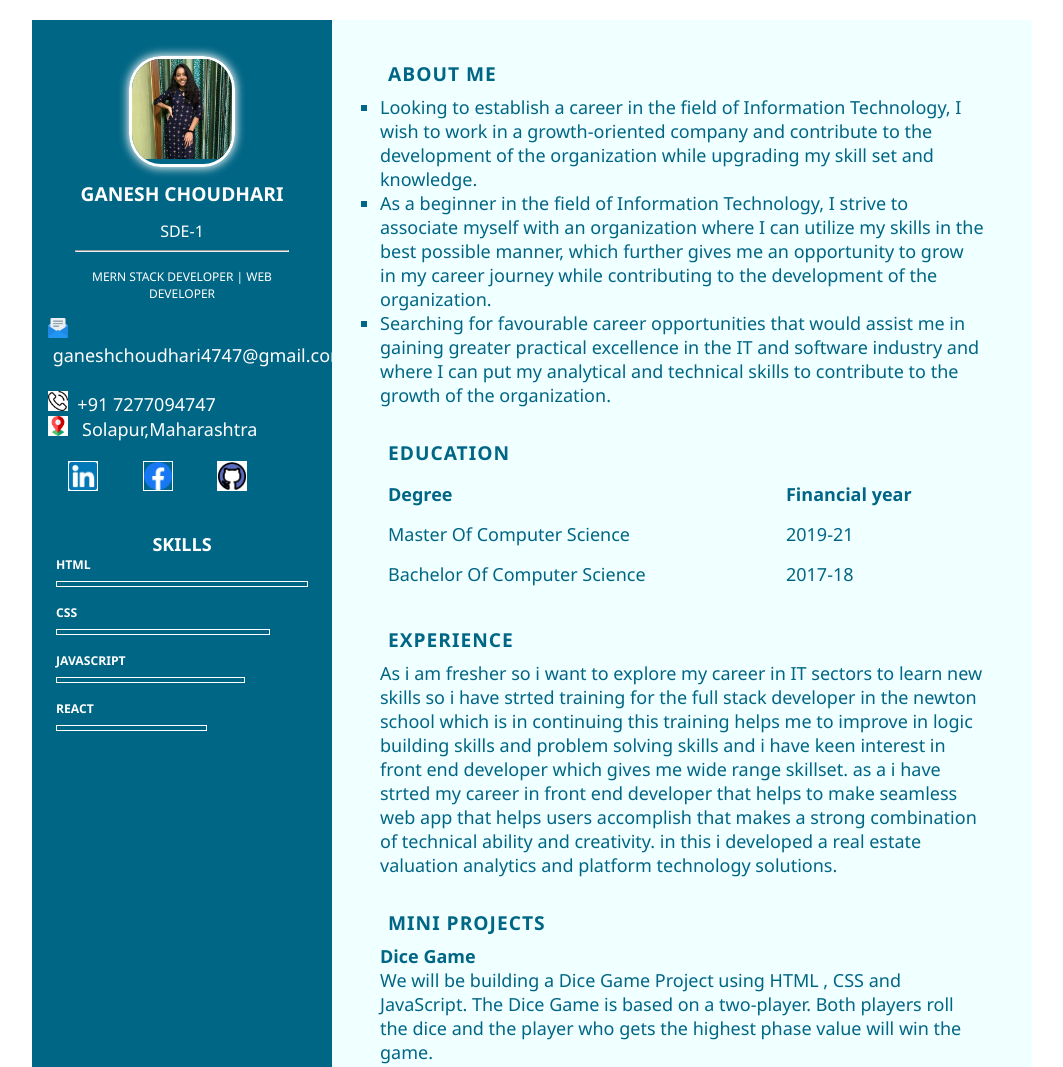
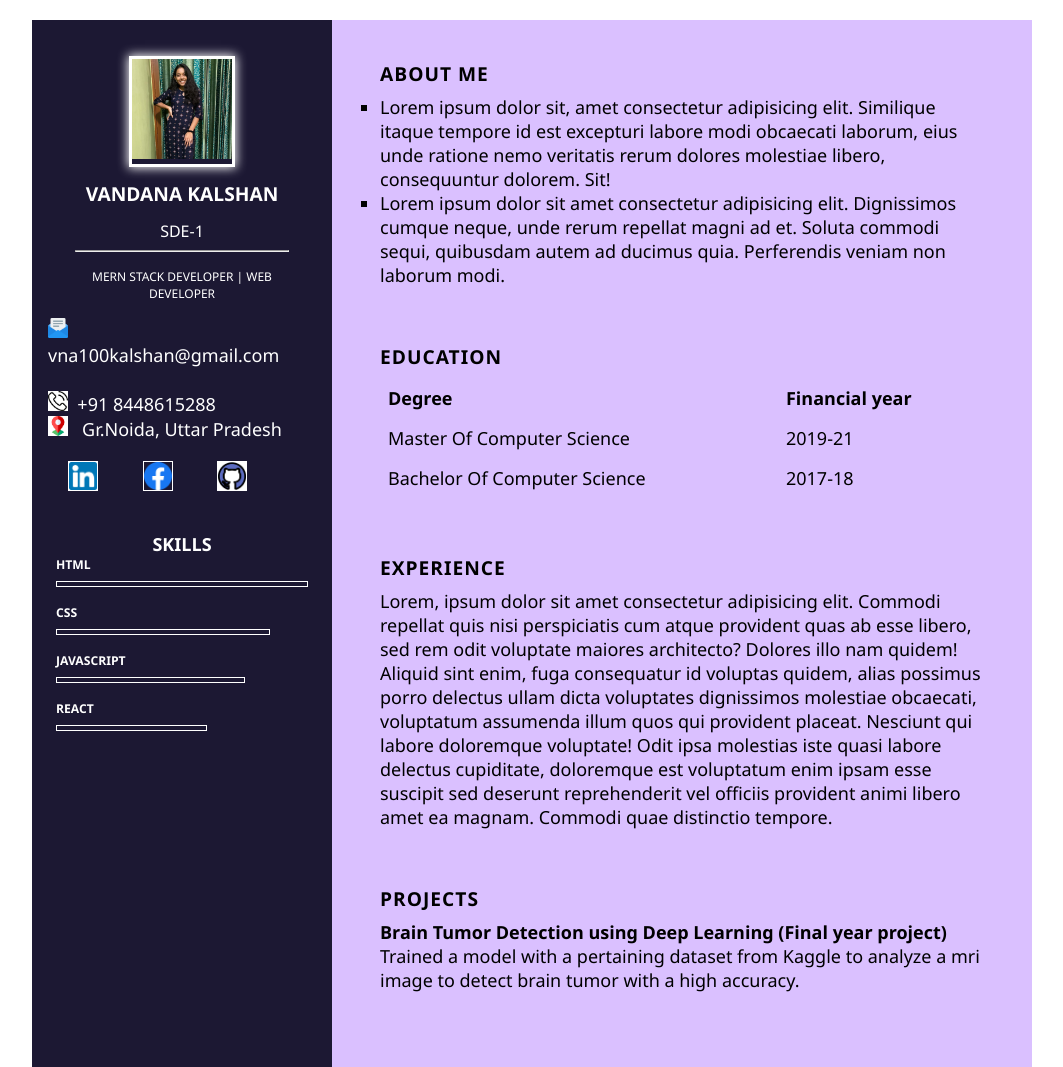
Before and after one commit to VandanaKalshan/Portfolio, a plain HTML site: page index.html in a window 1280 px wide. Shown: the top 1067 px of the page, without its empty margins (32-1095 px from the left). Drawn offline with Linux system fonts and the light colour scheme.

Commit message:
finishing

```diff
--- a/index.html
+++ b/index.html
@@ -25,7 +25,7 @@
                     <div class="profile-image">
                         <img src="./image/pic1.jpg" alt="profile-image">
                     </div>
-                    <div class="name">Ganesh Choudhari</div>
+                    <div class="name">Vandana Kalshan</div>
                     <div class="designation">SDE-1</div>
                     <hr style="width:80%;text-align:left;margin-left:0">
                     <div class="description">MERN Stack Developer | Web Developer </div>
@@ -34,12 +34,12 @@
                     <div class="contact-item">
                         <div class="personal-details">
                             <div class="email"><img src="./image/Mail.png" alt="">&nbsp;
-                                &nbsp;ganeshchoudhari4747@gmail.com
+                                &nbsp; vna100kalshan@gmail.com
                             </div><br>
-                            <div class="mobile"><img src="./image/Calling.png" alt="calling img"> &nbsp;+91 7277094747
+                            <div class="mobile"><img src="./image/Calling.png" alt="calling img"> &nbsp;+91 8448615288
                             </div>
                             <div class="mobile"><img src="./image/Location.png" alt="calling img"> &nbsp;
-                                Solapur,Maharashtra</div>
+                                Gr.Noida, Uttar Pradesh</div>
                         </div>
                         <div class="social-media">
                             <div class="social-media-icon">
@@ -107,19 +107,16 @@
                 <section class="about sect">
                     <h2 class="right-title">About Me</h2>
                     <ul class="About_me">
-                        <li>Looking to establish a career in the field of Information Technology, I wish to work in a
-                            growth-oriented company and contribute to the development of the organization while
-                            upgrading my skill set and knowledge.
+                        <li>Lorem ipsum dolor sit, amet consectetur adipisicing elit. Similique itaque tempore id est
+                            excepturi labore modi obcaecati laborum, eius unde ratione nemo veritatis rerum dolores
+                            molestiae libero, consequuntur dolorem. Sit!
                         </li>
-                        <li>As a beginner in the field of Information Technology, I strive to associate myself with an
-                            organization where I can utilize my skills in the best possible manner, which further gives
-                            me an opportunity to grow in my career journey while contributing to the development of the
-                            organization.</li>
-                        <li>Searching for favourable career opportunities that would assist me in gaining greater
-                            practical excellence in the IT and software industry and where I can put my analytical and
-                            technical skills to contribute to the growth of the organization.</li>
-                    </ul>
+                        <li>Lorem ipsum dolor sit amet consectetur adipisicing elit. Dignissimos cumque neque, unde
+                            rerum repellat magni ad et. Soluta commodi sequi, quibusdam autem ad ducimus quia.
+                            Perferendis veniam non laborum modi.</li>
+
                 </section><br>
+                <br>
                 <section class="education sect">
                     <h2 class="right-title">Education</h2>
                     <table>
@@ -145,23 +142,24 @@
                         dicta ullam expedita, fuga dolorum provident consequuntur repudiandae modi placeat libero veniam
                         at ut. Placeat excepturi, alias cum impedit aliquam illo suscipit sunt architecto deleniti
                         accusamus qui asperiores hic.</p> -->
-                </section><br>
+                </section><br><br>
                 <section class="experience sect">
                     <h2 class="right-title">Experience</h2>
-                    <p class="para">As i am fresher so i want to explore my career in IT sectors to learn new skills so
-                        i have strted training for the full stack developer in the newton school which is in continuing
-                        this training helps me to improve in logic building skills and problem solving skills and i have
-                        keen interest in front end developer which gives me wide range skillset. as a i have strted my
-                        career in front end developer that helps to make seamless web app that helps users accomplish
-                        that makes a strong combination of technical ability and creativity. in this i developed a real
-                        estate valuation analytics and platform technology solutions.</p>
-                </section><br>
+                    <p class="para">Lorem, ipsum dolor sit amet consectetur adipisicing elit. Commodi repellat quis nisi
+                        perspiciatis cum atque provident quas ab esse libero, sed rem odit voluptate maiores architecto?
+                        Dolores illo nam quidem!
+                        Aliquid sint enim, fuga consequatur id voluptas quidem, alias possimus porro delectus ullam
+                        dicta voluptates dignissimos molestiae obcaecati, voluptatum assumenda illum quos qui provident
+                        placeat. Nesciunt qui labore doloremque voluptate!
+                        Odit ipsa molestias iste quasi labore delectus cupiditate, doloremque est voluptatum enim ipsam
+                        esse suscipit sed deserunt reprehenderit vel officiis provident animi libero amet ea magnam.
+                        Commodi quae distinctio tempore.</p>
+                </section><br><br>
                 <section class="projects">
-                    <h2 class="right-title">Mini Projects</h2>
+                    <h2 class="right-title">Projects</h2>
                     <p class="para">
-                    <h4>Dice Game</h4>We will be building a Dice Game Project using HTML , CSS and JavaScript. The Dice
-                    Game is based on a two-player. Both players roll the dice and the player who gets the highest phase
-                    value will win the game.
+                    <h4>Brain Tumor Detection using Deep Learning (Final year project)</h4>Trained a model with a
+                    pertaining dataset from Kaggle to analyze a mri image to detect brain tumor with a high accuracy.
                     </p>
                 </section>
             </div>
--- a/style.css
+++ b/style.css
@@ -18,13 +18,15 @@
     grid-column: span 1;
     font-size: large;
     font-weight: 500;
-    background-color: rgb(0, 102, 133);
+    background-color: #1c1833;
     color: rgb(255, 255, 255);
 }
 
 .left-content {
     padding: 1rem;
 }
+
+
 
 .profile-details {
     padding-top: 20px;
@@ -41,7 +43,7 @@
     /* width: 60%; */
     height: auto;
     border: 3px solid white;
-    border-radius: 30%;
+    /*border-radius: 20%;*/
     box-shadow: 0 0 10px 1px white;
     overflow: hidden;
     cursor: grab;
@@ -143,15 +145,15 @@ th {
     grid-column: span 1 / span 2;
     font-size: large;
     font-weight: 500;
-    background-color: azure;
-    color: rgb(0, 102, 133);
+    background-color: #dac0ff;
+    color: black;
 }
 
 .right-title {
     text-transform: uppercase;
     font-size: 1.2rem;
     font-weight: 700;
-    padding: .5rem;
+    padding: 8px 8px 8px 0px;
     letter-spacing: 1px;
 }
 
```
